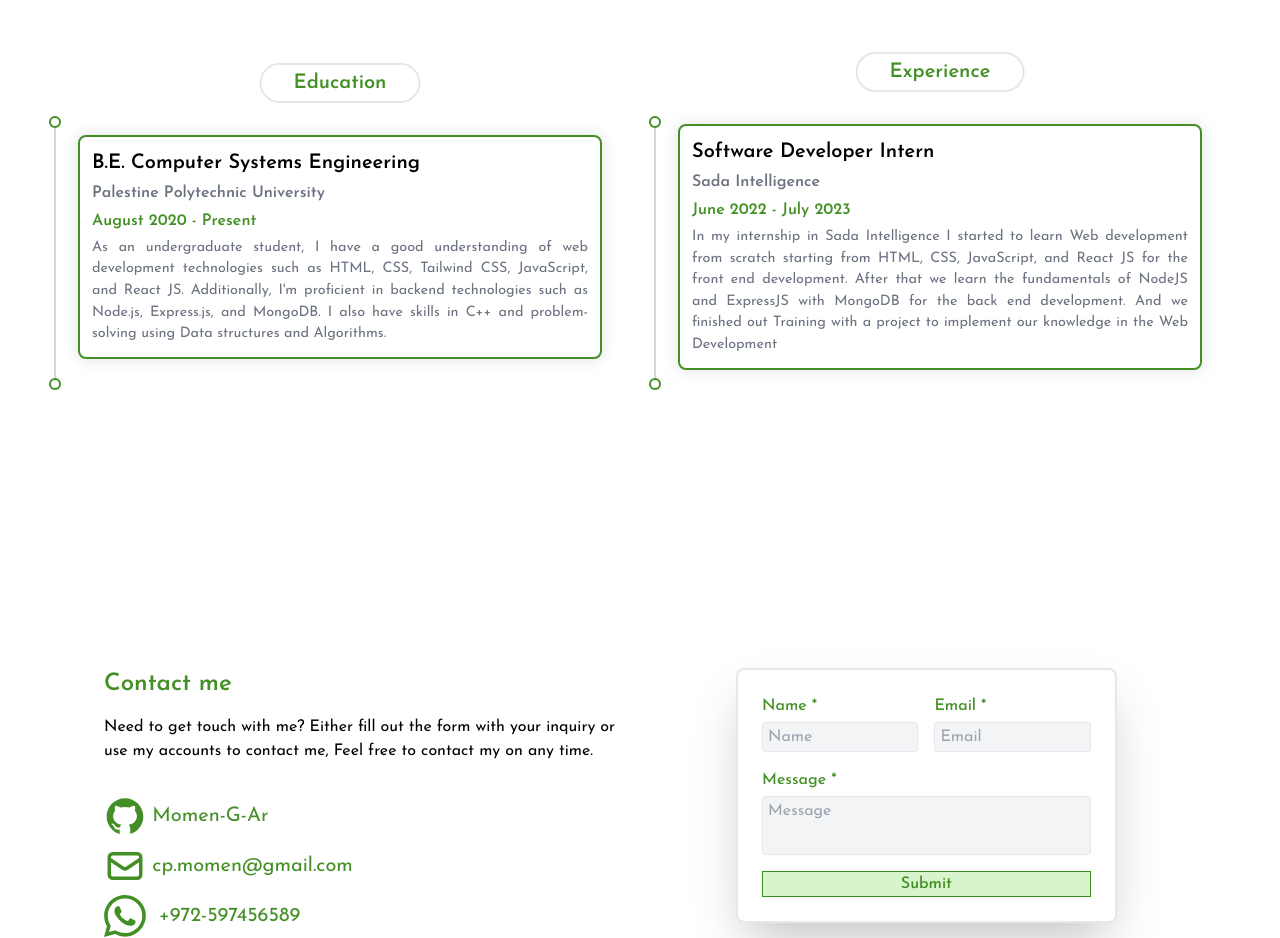
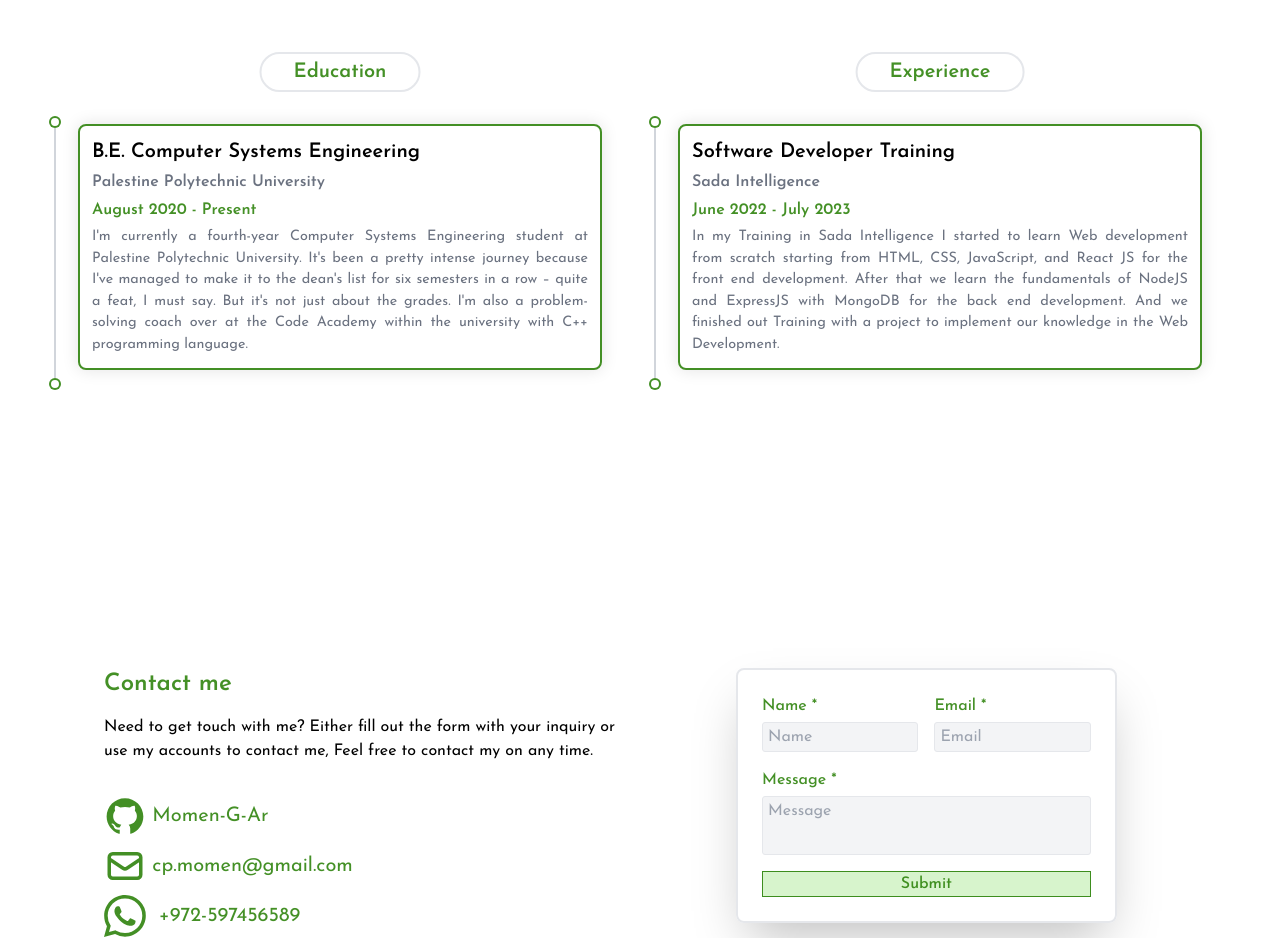
Before and after one commit to Momen-G-Ar/my-portfolio, a React (Vite) app: page / in a window 1280 px wide. Shown: the part 1340-2278 px from the top of the page. Built offline with nearby package versions, Linux system fonts and the light colour scheme.

Commit message:
Edit in the statements in the Education card

```diff
--- a/src/components/about.tsx
+++ b/src/components/about.tsx
@@ -23,24 +23,24 @@ const About = () => {
                         color='[var(--primary-color)]'
                         companyName='Palestine Polytechnic University'
                         content={`
-                            As an undergraduate student, I have a good understanding of web development technologies
-                            such as HTML, CSS, Tailwind CSS, JavaScript, and React JS.
-                            Additionally, I'm proficient in backend technologies such as Node.js, Express.js, and MongoDB.
-                            I also have skills in C++ and problem-solving using Data structures and Algorithms.
+                            I'm currently a fourth-year Computer Systems Engineering student at Palestine Polytechnic University.
+                            It's been a pretty intense journey because I've managed to make it to the dean's list for six semesters in a row – quite a feat,
+                            I must say. But it's not just about the grades.
+                            I'm also a problem-solving coach over at the Code Academy within the university with C++ programming language.
                         `}
                         startDate='August 2020'
                         endDate='Present'
                     />
                     <Card
                         major='Experience'
-                        career='Software Developer Intern'
+                        career='Software Developer Training'
                         color='[var(--primary-color)]'
                         companyName='Sada Intelligence'
                         content={`
-                            In my internship in Sada Intelligence I started to learn Web development from scratch starting from
+                            In my Training in Sada Intelligence I started to learn Web development from scratch starting from
                             HTML, CSS, JavaScript, and React JS for the front end development. After that we learn the fundamentals
                             of NodeJS and ExpressJS with MongoDB for the back end development. And we finished out Training with a
-                            project to implement our knowledge in the Web Development
+                            project to implement our knowledge in the Web Development.
                         `}
                         startDate='June 2022'
                         endDate='July 2023'
@@ -52,34 +52,3 @@ const About = () => {
 };
 
 export default About;
-
-
-
-{/*
-<div
-    className={`
-        transition-all duration-1000 ease-in min-h-screen min-w-screen
-        grid grid-cols-1 grid-rows-2
-        sm:grid-cols-2 sm:grid-rows-1 font-sans
-    `}
->
-    <div id='up-left' className='min-w-full] flex flex-col justify-center items-center px-10'>
-        <h1 className='min-w-full flex justify-start items-start font-sans text-sm sm:text-2xl text-[var(--primary-color)] mb-2'>
-            About Me
-        </h1>
-        <p className='font-semibold text-xs md:text-lg sm:text-base'>
-            Hello, I'm
-            <span className='text-[var(--primary-color)]'> Momin Arafa</span> a 4<sup>th</sup> year Computer System Engineering student at
-            <a className='text-[var(--primary-color)] cursor-pointer' href='https://www.ppu.edu/p/ar'> Palestine Polytechnic University.</a> <br />
-            During the summer of 2022, I had the opportunity to undergo web development training with
-            PSEU (Professional Software Engineering Unite) in collaboration with
-            <a className='text-[var(--primary-color)] cursor-pointer' href="http://www.sadasol.com/"> SADA Intelligent Solutions.</a>
-            The training covered a comprehensive curriculum,
-            including HTML, CSS, JavaScript, TypeScript, and React for frontend development, as well as NodeJs, ExpressJs, and MongoDB (NoSql) for backend development.
-            As a result, I am now equipped with the necessary skills to work as a <span className='text-[var(--primary-color)]'>Junior MERN Stack developer.</span>
-        </p>
-    </div>
-    <div id='down-right' className='flex justify-center items-center'>
-        Down
-    </div>
-</div> */}
```
